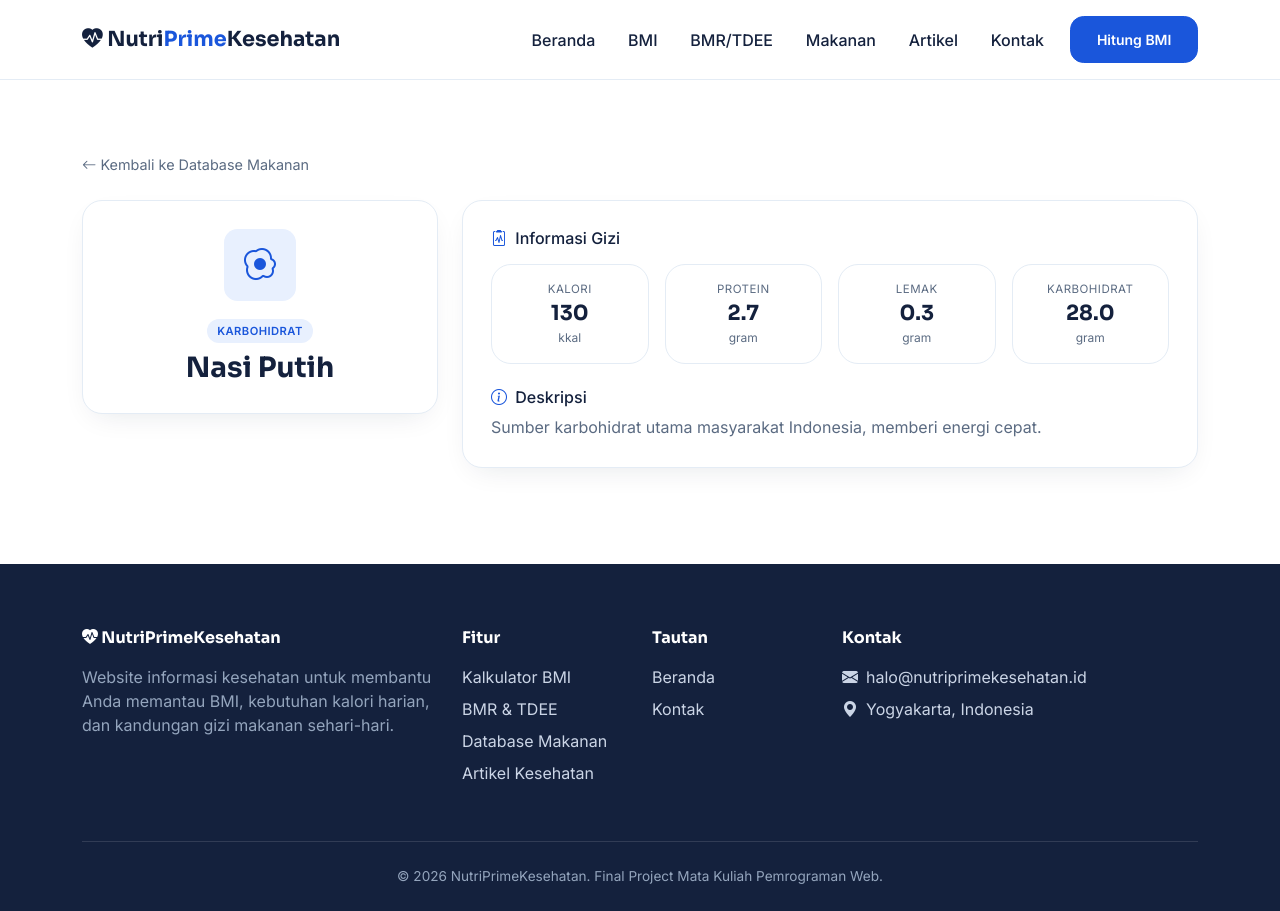
After one commit to Febb-333/NutriPrimeKesehatan_Web, a Flask app: page /makanan/1 in a window 1280 px wide. The commit adds this page. Run offline with Flask 3, Linux system fonts and the light colour scheme; data comes from the database, SQL or seed files in the repository.

Commit message:
feat: add food database, search, and detail page

```diff
--- a/app.py
+++ b/app.py
@@ -1,11 +1,12 @@
-from flask import Flask
+from flask import Flask, render_template
 from config import Config
 import database
 from routes.home import home_bp
 from routes.bmi import bmi_bp
 from routes.bmr import bmr_bp
+from routes.food import food_bp
 
-# Blueprint fitur lain (food, article, admin, contact)
+# Blueprint fitur lain (article, admin, contact)
 # akan di-import & di-register di sini secara bertahap pada tahap berikutnya.
 
 
@@ -20,6 +21,12 @@ def create_app():
     app.register_blueprint(home_bp)
     app.register_blueprint(bmi_bp)
     app.register_blueprint(bmr_bp)
+    app.register_blueprint(food_bp)
+
+    # Halaman 404 kustom, dipakai saat detail makanan/artikel tidak ditemukan
+    @app.errorhandler(404)
+    def page_not_found(e):
+        return render_template('errors/404.html'), 404
 
     return app
 
--- a/routes/food.py
+++ b/routes/food.py
@@ -0,0 +1,59 @@
+from flask import Blueprint, render_template, request, abort
+from database import execute_query
+
+# url_prefix='/makanan' + route('') -> endpoint akhir jadi '/makanan'
+food_bp = Blueprint('food', __name__, url_prefix='/makanan')
+
+
+@food_bp.route('')
+def index():
+    """
+    Menampilkan daftar semua makanan.
+    Mendukung pencarian nama (?q=...) dan filter kategori (?kategori=...)
+    lewat query string, sehingga hasil bisa langsung dibagikan via URL.
+    """
+    keyword = request.args.get('q', '').strip()
+    category = request.args.get('kategori', '').strip()
+
+    # Query dibangun bertahap, tapi seluruh nilai dinamis tetap lewat
+    # placeholder %s (prepared statement) -> aman dari SQL Injection.
+    query = "SELECT id, name, calories, protein, fat, carbs, category FROM foods WHERE 1=1"
+    params = []
+
+    if keyword:
+        query += " AND name LIKE %s"
+        params.append(f"%{keyword}%")
+
+    if category:
+        query += " AND category = %s"
+        params.append(category)
+
+    query += " ORDER BY name ASC"
+
+    foods = execute_query(query, tuple(params), fetch=True)
+
+    # Ambil daftar kategori unik untuk mengisi dropdown filter
+    categories = execute_query(
+        "SELECT DISTINCT category FROM foods ORDER BY category ASC",
+        fetch=True
+    )
+
+    return render_template(
+        'food/list.html',
+        foods=foods,
+        categories=categories,
+        keyword=keyword,
+        selected_category=category
+    )
+
+
+@food_bp.route('/<int:food_id>')
+def detail(food_id):
+    """Menampilkan detail nutrisi lengkap satu makanan berdasarkan id."""
+    query = "SELECT * FROM foods WHERE id = %s"
+    food = execute_query(query, (food_id,), fetch_one=True)
+
+    if not food:
+        abort(404)
+
+    return render_template('food/detail.html', food=food)
--- /dev/null
+++ b/templates/food/detail.html
@@ -0,0 +1,71 @@
+{% extends "base.html" %}
+{% block title %}{{ food.name }} — NutriPrimeKesehatan{% endblock %}
+
+{% block content %}
+
+<section class="section" style="padding-top: 3.5rem;">
+  <div class="container">
+
+    <a href="/makanan" class="text-decoration-none d-inline-flex align-items-center gap-1 mb-4"
+       style="color: var(--color-text-muted); font-size:0.9rem;">
+      <i class="bi bi-arrow-left"></i> Kembali ke Database Makanan
+    </a>
+
+    <div class="row g-4">
+      <!-- ===== Kartu Identitas Makanan ===== -->
+      <div class="col-lg-4">
+        <div class="hero-visual-card text-center">
+          <div class="feature-icon mx-auto mb-3" style="width:72px; height:72px; font-size:2rem;">
+            <i class="bi bi-egg-fried"></i>
+          </div>
+          <span class="food-category-badge mb-2 d-inline-block">{{ food.category }}</span>
+          <h3 class="mb-0">{{ food.name }}</h3>
+        </div>
+      </div>
+
+      <!-- ===== Informasi Gizi ===== -->
+      <div class="col-lg-8">
+        <div class="hero-visual-card h-100">
+          <h6 class="mb-3"><i class="bi bi-clipboard2-pulse me-1" style="color: var(--color-primary);"></i> Informasi Gizi</h6>
+
+          <div class="row g-3 mb-4">
+            <div class="col-6 col-md-3">
+              <div class="food-card text-center p-3">
+                <div class="text-muted-soft" style="font-size:0.72rem; text-transform:uppercase; letter-spacing:0.04em;">Kalori</div>
+                <div class="fw-bold" style="font-size:1.3rem; font-family: var(--font-display);">{{ food.calories|round|int }}</div>
+                <div class="text-muted-soft" style="font-size:0.75rem;">kkal</div>
+              </div>
+            </div>
+            <div class="col-6 col-md-3">
+              <div class="food-card text-center p-3">
+                <div class="text-muted-soft" style="font-size:0.72rem; text-transform:uppercase; letter-spacing:0.04em;">Protein</div>
+                <div class="fw-bold" style="font-size:1.3rem; font-family: var(--font-display);">{{ food.protein }}</div>
+                <div class="text-muted-soft" style="font-size:0.75rem;">gram</div>
+              </div>
+            </div>
+            <div class="col-6 col-md-3">
+              <div class="food-card text-center p-3">
+                <div class="text-muted-soft" style="font-size:0.72rem; text-transform:uppercase; letter-spacing:0.04em;">Lemak</div>
+                <div class="fw-bold" style="font-size:1.3rem; font-family: var(--font-display);">{{ food.fat }}</div>
+                <div class="text-muted-soft" style="font-size:0.75rem;">gram</div>
+              </div>
+            </div>
+            <div class="col-6 col-md-3">
+              <div class="food-card text-center p-3">
+                <div class="text-muted-soft" style="font-size:0.72rem; text-transform:uppercase; letter-spacing:0.04em;">Karbohidrat</div>
+                <div class="fw-bold" style="font-size:1.3rem; font-family: var(--font-display);">{{ food.carbs }}</div>
+                <div class="text-muted-soft" style="font-size:0.75rem;">gram</div>
+              </div>
+            </div>
+          </div>
+
+          <h6 class="mb-2"><i class="bi bi-info-circle me-1" style="color: var(--color-primary);"></i> Deskripsi</h6>
+          <p class="text-muted-soft mb-0">{{ food.description }}</p>
+        </div>
+      </div>
+    </div>
+
+  </div>
+</section>
+
+{% endblock %}
--- a/templates/home/index.html
+++ b/templates/home/index.html
@@ -152,19 +152,21 @@
       {% if foods %}
         {% for food in foods %}
         <div class="col-md-6 col-lg-3">
+          <a href="/makanan/{{ food.id }}" class="text-decoration-none">
             <div class="food-card">
               <div class="food-card-thumb">
                 <i class="bi bi-egg-fried"></i>
               </div>
               <div class="food-card-body">
                 <span class="food-category-badge">{{ food.category }}</span>
-              <h6 class="mt-3 mb-1">{{ food.name }}</h6>
+                <h6 class="mt-3 mb-1" style="color: var(--color-text);">{{ food.name }}</h6>
                 <div class="text-muted-soft" style="font-size:0.85rem;">{{ food.calories|round|int }} kkal</div>
                 <div class="food-macro-row">
                   <i class="bi bi-egg-fried"></i> {{ food.protein }}g Protein
                 </div>
               </div>
             </div>
+          </a>
         </div>
         {% endfor %}
       {% else %}
```
Also changed, not shown: templates/errors/404.html (added, +15 -0 lines), templates/food/list.html (added, +80 -0 lines). Lines whose indentation alone changed are shown as unchanged.
